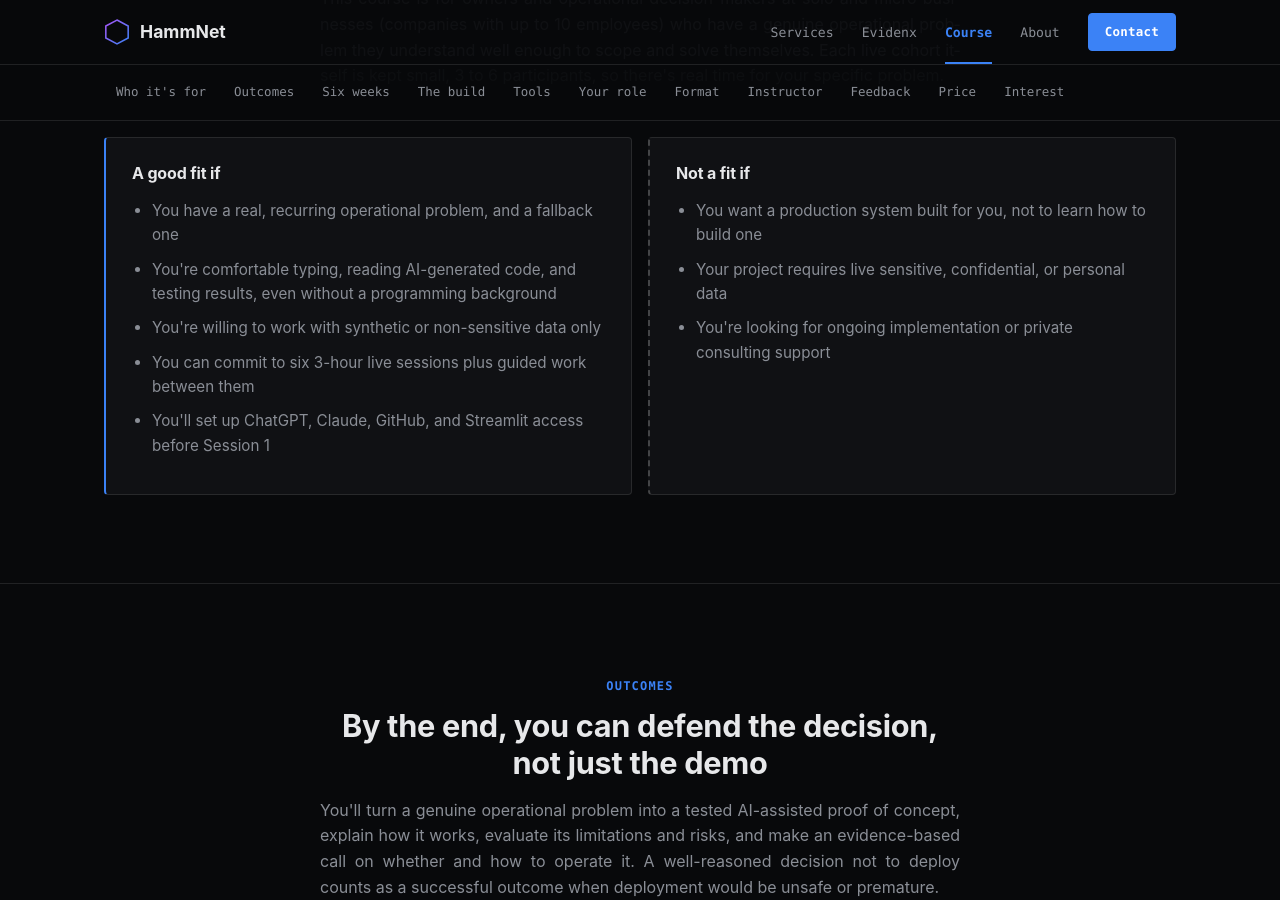
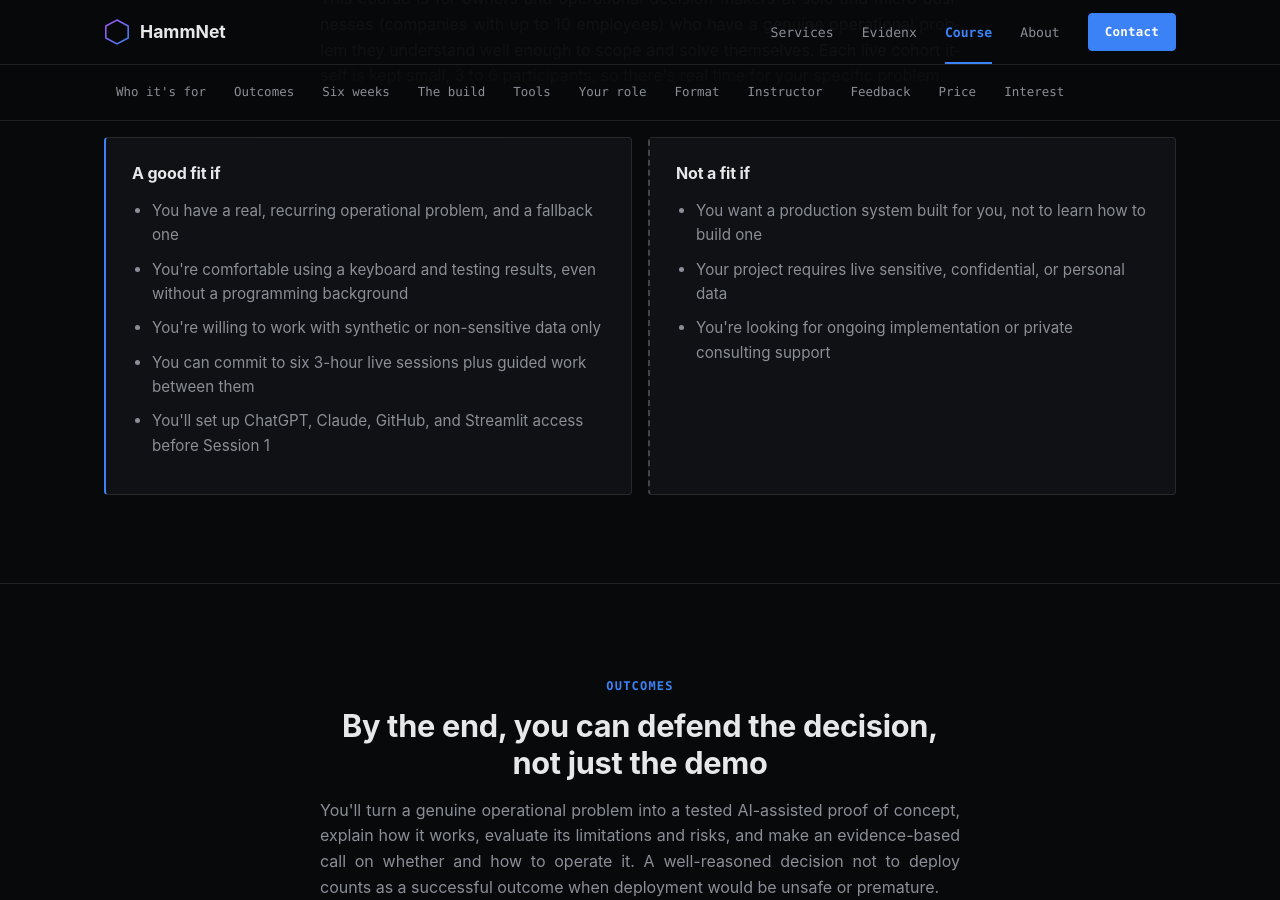
Before and after one commit to hammjd/hammjd.github.io, a Jekyll site: the page built from course.html, in a window 1280 px wide and 900 px high, scrolled down 1181 px. Built offline with Jekyll 4.4.1, drawn with Linux system fonts in a browser that asks for light colours.

Commit message:
Drop the "reading AI-generated code" line from the course fit-check
Feedback from Nicola: implies more technical comfort than the course
actually requires. "Comfortable using a keyboard" matches the "no
programming background required" framing.

Co-Authored-By: Claude Sonnet 5 <noreply@anthropic.com>

```diff
--- a/course.html
+++ b/course.html
@@ -75,7 +75,7 @@ description: >-
         <h3>A good fit if</h3>
         <ul>
           <li>You have a real, recurring operational problem, and a fallback one</li>
-          <li>You're comfortable typing, reading AI-generated code, and testing results, even without a programming background</li>
+          <li>You're comfortable using a keyboard and testing results, even without a programming background</li>
           <li>You're willing to work with synthetic or non-sensitive data only</li>
           <li>You can commit to six 3-hour live sessions plus guided work between them</li>
           <li>You'll set up ChatGPT, Claude, GitHub, and Streamlit access before Session 1</li>
```
